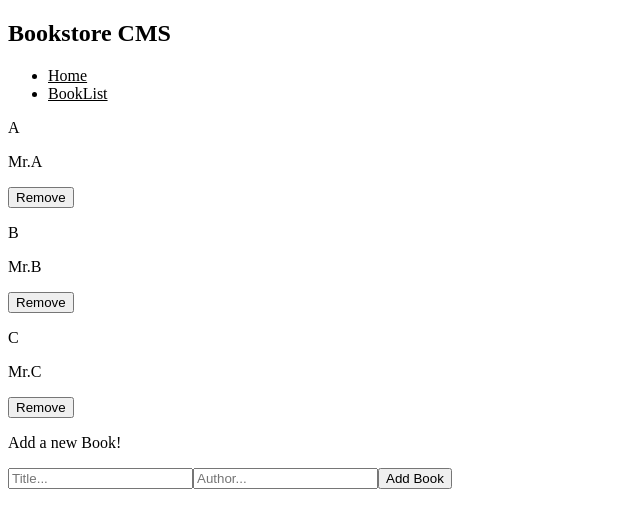
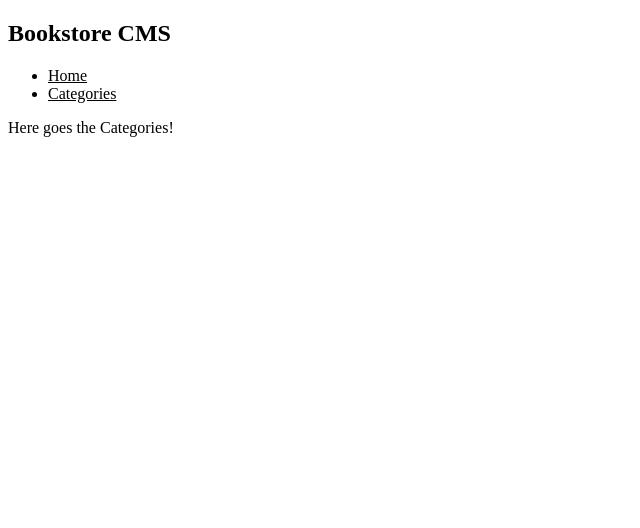
Before and after one commit to SaveryIV/Bookstore-React, a React (Create React App) app: page /categories in a window 1280 px wide. Shown: the top 528 px of the page, without its empty margins (0-640 px from the left). Built offline with nearby package versions, Linux system fonts and the light colour scheme.

Commit message:
Change Route categories, Create Categories component

```diff
--- a/src/App.js
+++ b/src/App.js
@@ -4,9 +4,9 @@ import {
 } from 'react-router-dom';
 import './App.css';
 import Home from './components/Home';
-import BookCollection from './components/BookCollection';
 import NotFound from './components/NotFound';
 import Navbar from './components/Navbar';
+import Categories from './components/Categories';
 
 function App() {
   return (
@@ -17,7 +17,7 @@ function App() {
           <Routes>
             <Route path="/" element={<Home />} />
             <Route path="*" element={<NotFound />} />
-            <Route path="/categories" element={<BookCollection />} />
+            <Route path="/categories" element={<Categories />} />
           </Routes>
         </BrowserRouter>
       </header>
--- /dev/null
+++ b/src/components/Categories.js
@@ -0,0 +1,9 @@
+function Categories() {
+  return (
+    <>
+      <p>Here goes the Categories!</p>
+    </>
+  );
+}
+
+export default Categories;
--- a/src/components/Navbar.js
+++ b/src/components/Navbar.js
@@ -10,7 +10,7 @@ function Navbar() {
           <Link to="/">Home</Link>
         </li>
         <li>
-          <Link to="/categories">BookList</Link>
+          <Link to="/categories">Categories</Link>
         </li>
       </ul>
     </nav>
```
